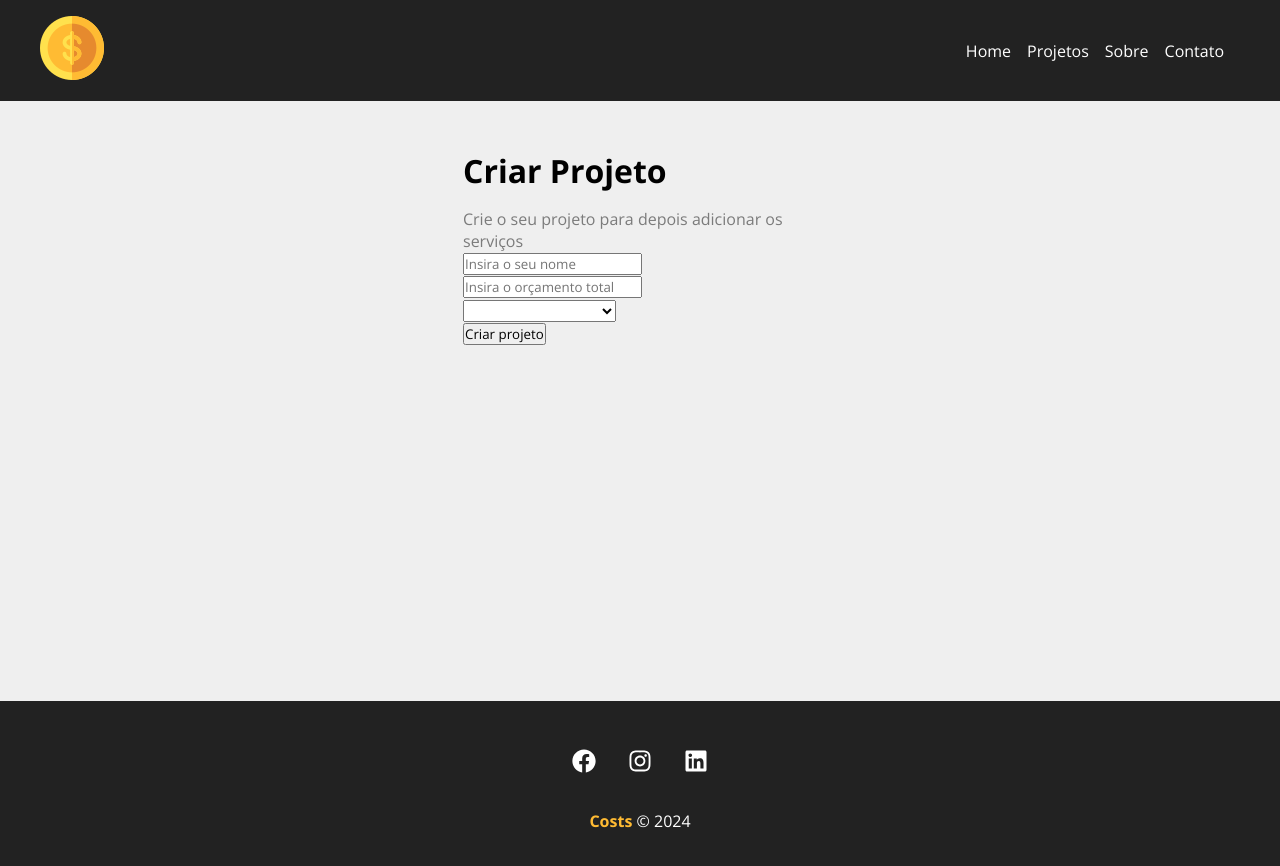
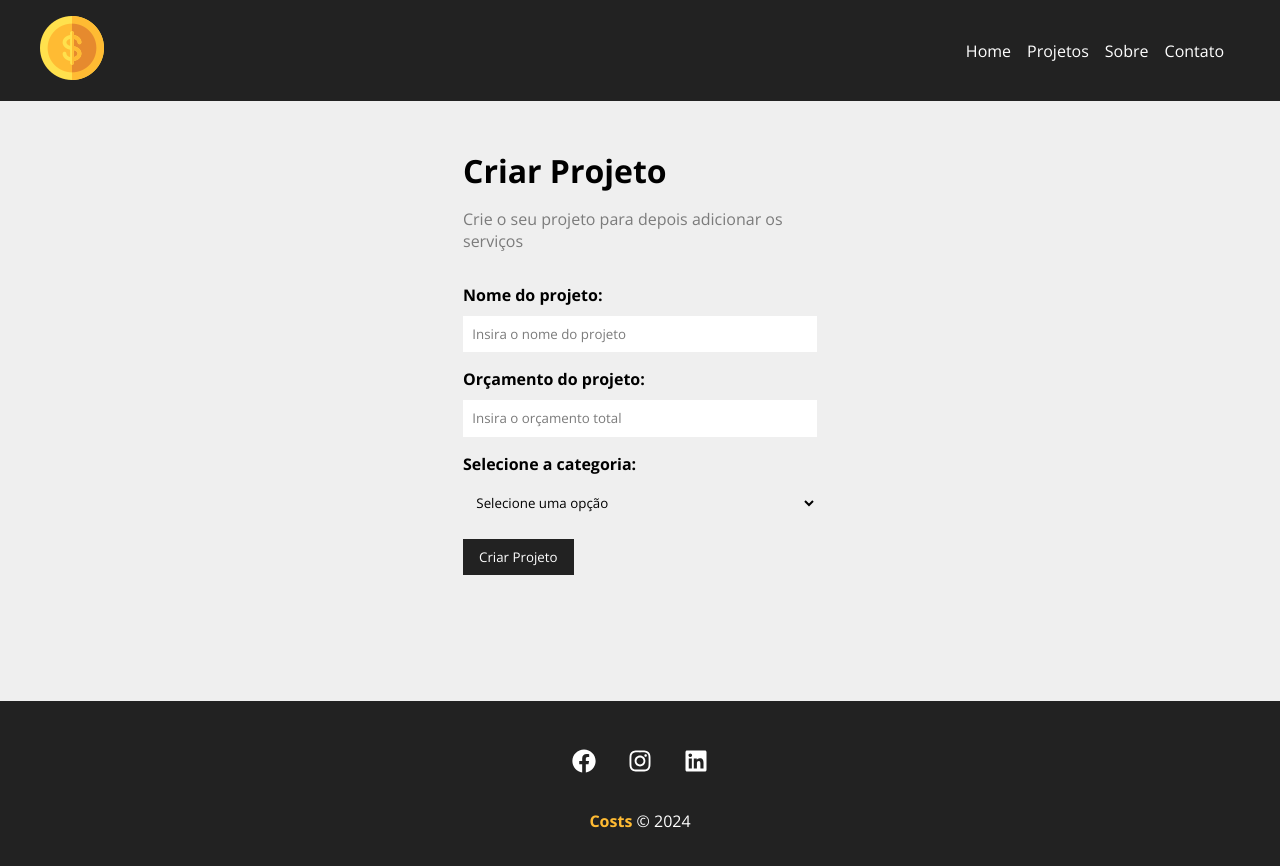
Before and after one commit to andredw13L/costs, a React (Create React App) app: page /newproject in a window 1280 px wide. Shown: the top 866 px of the page. Built offline with nearby package versions, Linux system fonts and the light colour scheme.

Commit message:
Componentização de formulário

```diff
--- /dev/null
+++ b/src/components/form/Input.js
@@ -0,0 +1,19 @@
+import styles from './Input.module.css'
+
+function Input({ type, text, name, placeholder, handleOnChange, value }) {
+    return (
+        <div className={styles.form_control}>
+            <label htmlFor={name}>{text}:</label>
+            <input
+                type={type}
+                name={name}
+                id={name}
+                placeholder={placeholder}
+                onChange={handleOnChange}
+                value={value}
+            />
+        </div>
+    )
+}
+
+export default Input
--- /dev/null
+++ b/src/components/form/Input.module.css
@@ -0,0 +1,20 @@
+.form_control {
+    display: flex;
+    flex-direction: column;
+    margin-bottom: 1em;
+}
+
+.form_control label {
+    margin-bottom: .6em;
+    font-weight: bold;
+}
+
+.form_control input {
+    padding: .7em;
+    border-radius: 0;
+    border: none;
+}
+
+.form_control input::placeholder {
+    color: #7b7b7b;
+}
--- /dev/null
+++ b/src/components/form/Select.js
@@ -0,0 +1,14 @@
+import styles from './Select.module.css'
+
+function Select({ text, name, options, handleOnChange, value }) {
+    return (
+        <div className={styles.select_control}>
+            <label htmlFor={name}>{text}:</label>
+            <select name={name} id={name} defaultValue={'Default'}>
+                <option disabled value="Default">Selecione uma opção</option>
+            </select>
+        </div>
+    )
+}
+
+export default Select
--- /dev/null
+++ b/src/components/form/Select.module.css
@@ -0,0 +1,16 @@
+.select_control {
+    display: flex;
+    flex-direction: column;
+    margin-bottom: 1em;
+}
+
+.select_control label {
+    margin-bottom: .6em;
+    font-weight: bold;
+}
+
+.select_control select {
+    padding: .7em;
+    border-radius: 0;
+    border: none;
+}
--- /dev/null
+++ b/src/components/form/SubmitButton.js
@@ -0,0 +1,11 @@
+import styles from './SubmitButton.module.css'
+
+function SubmitButton({ text }) {
+    return (
+        <div>
+            <button className={styles.btn}>{text}</button>
+        </div>
+    )
+}
+
+export default SubmitButton
--- /dev/null
+++ b/src/components/form/SubmitButton.module.css
@@ -0,0 +1,13 @@
+.btn {
+    background-color: #222;
+    color: #FFF;
+    padding: 0.7em 1.2em;
+    text-decoration: none;
+    transition: .5s;
+    cursor: pointer;
+    border: none;
+}
+
+.btn:hover {
+    color: #ffbb33;
+}
--- a/src/components/pages/NewProject.js
+++ b/src/components/pages/NewProject.js
@@ -7,7 +7,7 @@ function NewProject() {
         <div className={styles.newProject_container}>
             <h1>Criar Projeto</h1>
             <p>Crie o seu projeto para depois adicionar os serviços</p>
-            <ProjectForm />
+            <ProjectForm btnText="Criar Projeto" />
         </div>
     )
 }
--- a/src/components/projects/ProjectForm.js
+++ b/src/components/projects/ProjectForm.js
@@ -1,20 +1,25 @@
-function ProjectForm() {
+import styles from './ProjectForm.module.css'
+import Input from '../form/Input'
+import Select from '../form/Select'
+import SubmitButton from '../form/SubmitButton'
+
+function ProjectForm({ btnText }) {
     return (
-        <form>
-            <div>
-                <input type="text" placeholder="Insira o seu nome" />
-            </div>
-            <div>
-                <input type="number" placeholder="Insira o orçamento total" />
-            </div>
-            <div>
-                <select name="category_id">
-                    <option disabled>Selecione a categoria</option>
-                </select>
-            </div>
-            <div>
-                <input type="submit" value="Criar projeto"/>
-            </div>
+        <form className={styles.form}>
+            <Input
+                type="text"
+                text="Nome do projeto"
+                name="name"
+                placeholder="Insira o nome do projeto"
+            />
+            <Input
+                type="number"
+                text="Orçamento do projeto"
+                name="budget"
+                placeholder="Insira o orçamento total"
+            />
+            <Select name="category_id" text="Selecione a categoria"/>
+            <SubmitButton text={btnText}/>
         </form>
     )
 }
--- /dev/null
+++ b/src/components/projects/ProjectForm.module.css
@@ -0,0 +1,4 @@
+.form {
+    width: 100%;
+    margin: 2em 0;
+}
```
